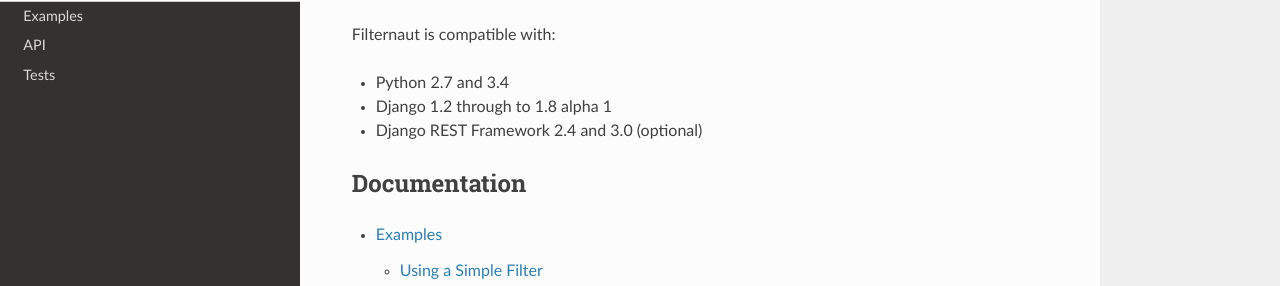
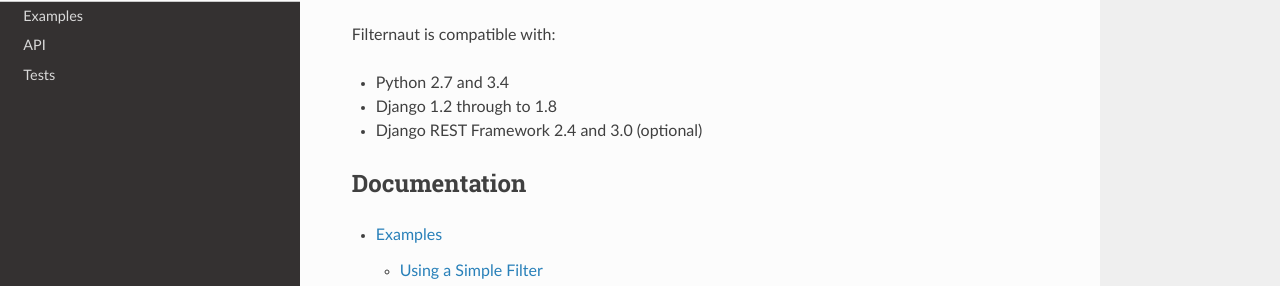
Before and after one commit to bennullgraham/filternaut, a Sphinx documentation site: the page built from docs/index.rst, in a window 1280 px wide and 900 px high, scrolled down 688 px. Shown: the part 161-447 px from the top of the window. Built offline with Sphinx 7.4.7 and the Read the Docs theme 2.0.0, drawn with Linux system fonts in a browser that asks for light colours.

Commit message:
Update tests/docs for Django 1.8

```diff
--- a/README.rst
+++ b/README.rst
@@ -51,7 +51,7 @@
 Filternaut is compatible with:
 
 - Python 2.7 and 3.4
-- Django 1.2 through to 1.8 alpha 1
+- Django 1.2 through to 1.8
 - Django REST Framework 2.4 and 3.0 (optional)
 
 Documentation
--- a/docs/index.rst
+++ b/docs/index.rst
@@ -45,7 +45,7 @@
 Filternaut is compatible with:
 
 - Python 2.7 and 3.4
-- Django 1.2 through to 1.8 alpha 1
+- Django 1.2 through to 1.8
 - Django REST Framework 2.4 and 3.0 (optional)
 
 Documentation
```
Also changed, not shown: 1 other file.
